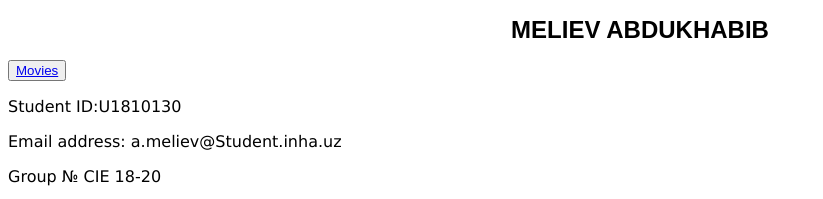
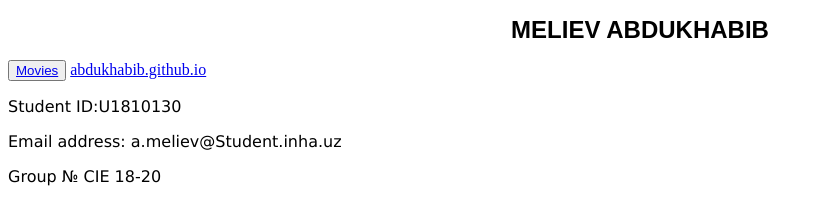
Before and after one commit to Abdukhabib/Abdukhabib.github.io, a plain HTML site: page index.html in a window 1280 px wide. Shown: the top 199 px of the page, without its empty margins (0-823 px from the left). Drawn offline with Linux system fonts and the light colour scheme.

Commit message:
Update index.html

```diff
--- a/index.html
+++ b/index.html
@@ -14,6 +14,7 @@
 <h1>MELIEV ABDUKHABIB</h1>
 
 <button><a href=movies.html>Movies</a></button>
+    <a href="https://abdukhabib.github.io/">abdukhabib.github.io</a>
 <p> Student ID:U1810130 </p>
 <P>Email address: a.meliev@Student.inha.uz </P>
 <P>Group № CIE 18-20 </P>
```
